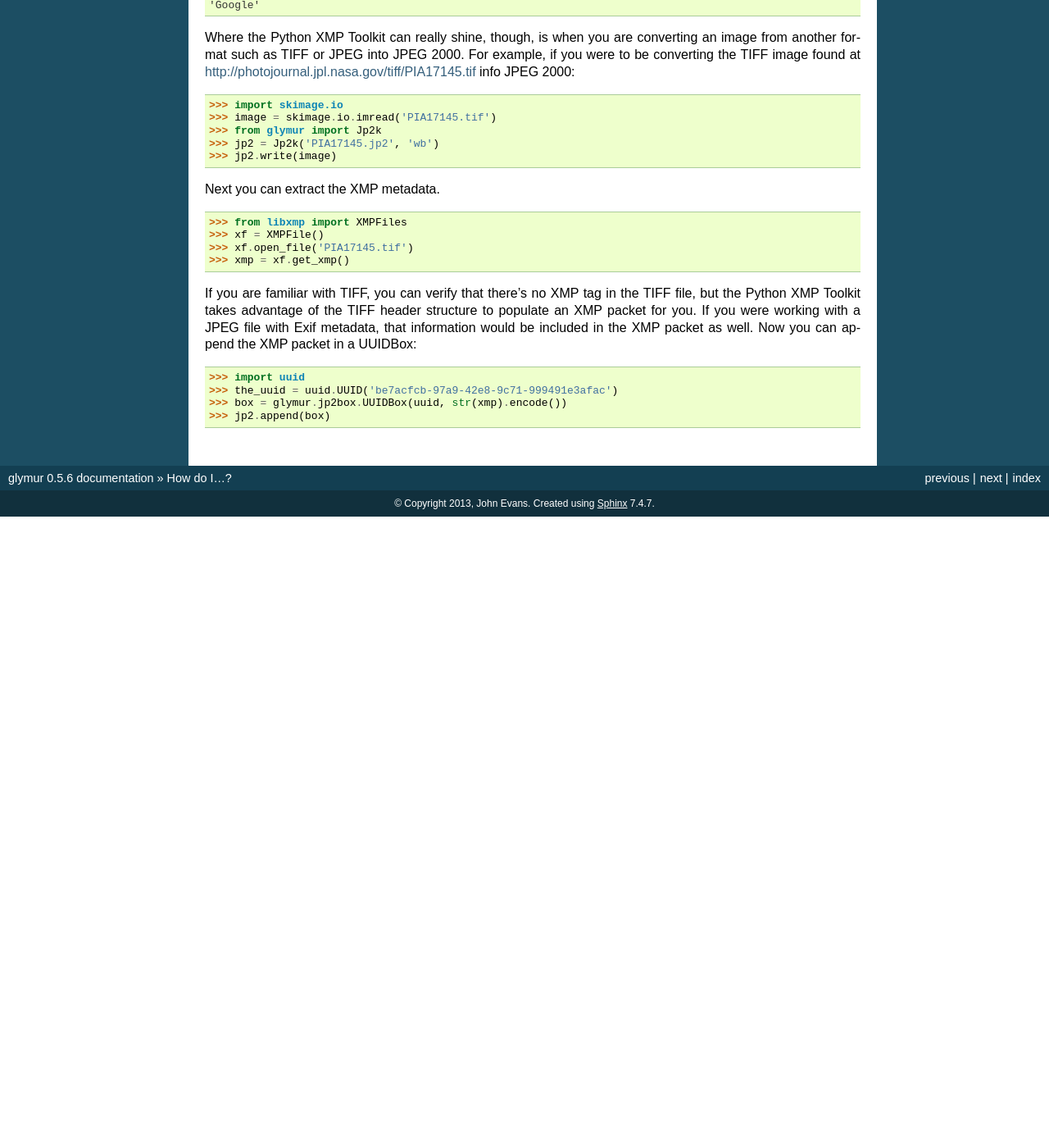
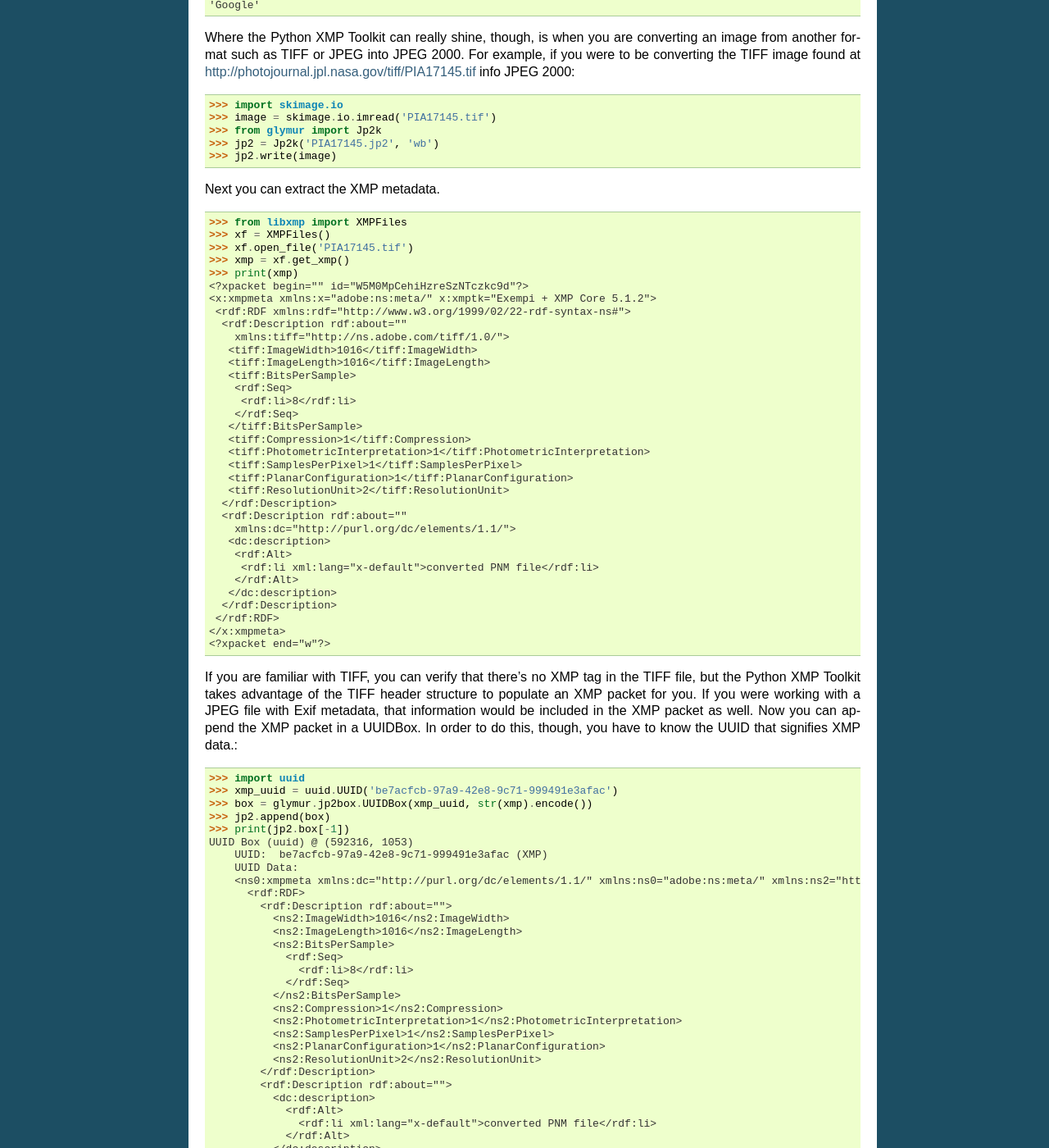
Before and after one commit to quintusdias/glymur, a Sphinx documentation site: the page built from docs/source/how_do_i.rst, in a window 1280 px wide and 1400 px high, scrolled down 5418 px. Shown: the whole window at 82% size. Built offline with Sphinx 7.4.7, drawn with Linux system fonts in a browser that asks for light colours; before the commit the page ends 6048 px from its top, so only the background shows below that; some of the changed text lies outside the part shown.

Commit message:
Completed XMP description.

```diff
--- a/docs/source/how_do_i.rst
+++ b/docs/source/how_do_i.rst
@@ -262,7 +262,7 @@ following
     'Google'
 
 But that would be painful.  A better solution is to install the Python XMP
-Toolkit::
+Toolkit (make sure it is version 2.0)::
 
     >>> from libxmp import XMPMeta
     >>> from libxmp.consts import XMP_NS_XMP as NS_XAP
@@ -285,17 +285,77 @@ http://photojournal.jpl.nasa.gov/tiff/PIA17145.tif info JPEG 2000::
 Next you can extract the XMP metadata.
 
     >>> from libxmp import XMPFiles
-    >>> xf = XMPFile()
+    >>> xf = XMPFiles()
     >>> xf.open_file('PIA17145.tif')
     >>> xmp = xf.get_xmp()
+    >>> print(xmp)
+    <?xpacket begin="﻿" id="W5M0MpCehiHzreSzNTczkc9d"?>
+    <x:xmpmeta xmlns:x="adobe:ns:meta/" x:xmptk="Exempi + XMP Core 5.1.2">
+     <rdf:RDF xmlns:rdf="http://www.w3.org/1999/02/22-rdf-syntax-ns#">
+      <rdf:Description rdf:about=""
+        xmlns:tiff="http://ns.adobe.com/tiff/1.0/">
+       <tiff:ImageWidth>1016</tiff:ImageWidth>
+       <tiff:ImageLength>1016</tiff:ImageLength>
+       <tiff:BitsPerSample>
+        <rdf:Seq>
+         <rdf:li>8</rdf:li>
+        </rdf:Seq>
+       </tiff:BitsPerSample>
+       <tiff:Compression>1</tiff:Compression>
+       <tiff:PhotometricInterpretation>1</tiff:PhotometricInterpretation>
+       <tiff:SamplesPerPixel>1</tiff:SamplesPerPixel>
+       <tiff:PlanarConfiguration>1</tiff:PlanarConfiguration>
+       <tiff:ResolutionUnit>2</tiff:ResolutionUnit>
+      </rdf:Description>
+      <rdf:Description rdf:about=""
+        xmlns:dc="http://purl.org/dc/elements/1.1/">
+       <dc:description>
+        <rdf:Alt>
+         <rdf:li xml:lang="x-default">converted PNM file</rdf:li>
+        </rdf:Alt>
+       </dc:description>
+      </rdf:Description>
+     </rdf:RDF>
+    </x:xmpmeta>
+    <?xpacket end="w"?>
 
 If you are familiar with TIFF, you can verify that there's no XMP tag in the
 TIFF file, but the Python XMP Toolkit takes advantage of the TIFF header
 structure to populate an XMP packet for you.  If you were working with a JPEG
 file with Exif metadata, that information would be included in the XMP packet
-as well.  Now you can append the XMP packet in a UUIDBox::
+as well.  Now you can append the XMP packet in a UUIDBox.  In order to do this,
+though, you have to know the UUID that signifies XMP data.::
 
     >>> import uuid
-    >>> the_uuid = uuid.UUID('be7acfcb-97a9-42e8-9c71-999491e3afac')
-    >>> box = glymur.jp2box.UUIDBox(uuid, str(xmp).encode())
+    >>> xmp_uuid = uuid.UUID('be7acfcb-97a9-42e8-9c71-999491e3afac')
+    >>> box = glymur.jp2box.UUIDBox(xmp_uuid, str(xmp).encode())
     >>> jp2.append(box)
+    >>> print(jp2.box[-1])
+    UUID Box (uuid) @ (592316, 1053)
+        UUID:  be7acfcb-97a9-42e8-9c71-999491e3afac (XMP)
+        UUID Data:
+        <ns0:xmpmeta xmlns:dc="http://purl.org/dc/elements/1.1/" xmlns:ns0="adobe:ns:meta/" xmlns:ns2="http://ns.adobe.com/tiff/1.0/" xmlns:rdf="http://www.w3.org/1999/02/22-rdf-syntax-ns#" ns0:xmptk="Exempi + XMP Core 5.1.2">
+          <rdf:RDF>
+            <rdf:Description rdf:about="">
+              <ns2:ImageWidth>1016</ns2:ImageWidth>
+              <ns2:ImageLength>1016</ns2:ImageLength>
+              <ns2:BitsPerSample>
+                <rdf:Seq>
+                  <rdf:li>8</rdf:li>
+                </rdf:Seq>
+              </ns2:BitsPerSample>
+              <ns2:Compression>1</ns2:Compression>
+              <ns2:PhotometricInterpretation>1</ns2:PhotometricInterpretation>
+              <ns2:SamplesPerPixel>1</ns2:SamplesPerPixel>
+              <ns2:PlanarConfiguration>1</ns2:PlanarConfiguration>
+              <ns2:ResolutionUnit>2</ns2:ResolutionUnit>
+            </rdf:Description>
+            <rdf:Description rdf:about="">
+              <dc:description>
+                <rdf:Alt>
+                  <rdf:li xml:lang="x-default">converted PNM file</rdf:li>
+                </rdf:Alt>
+              </dc:description>
+            </rdf:Description>
+          </rdf:RDF>
+        </ns0:xmpmeta>
```
